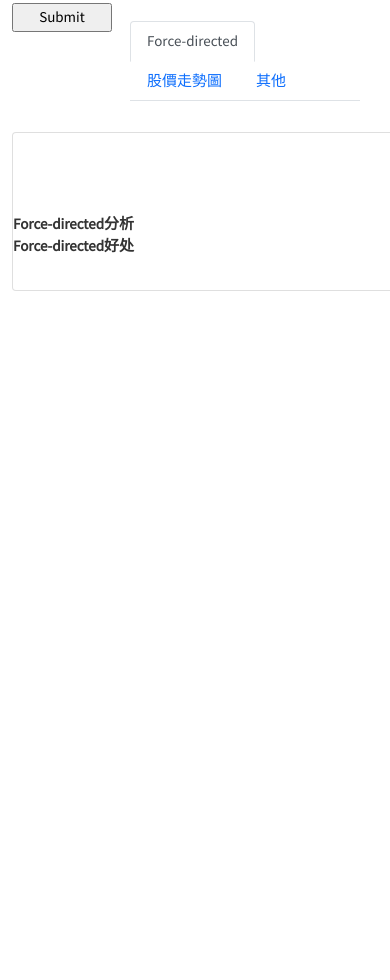
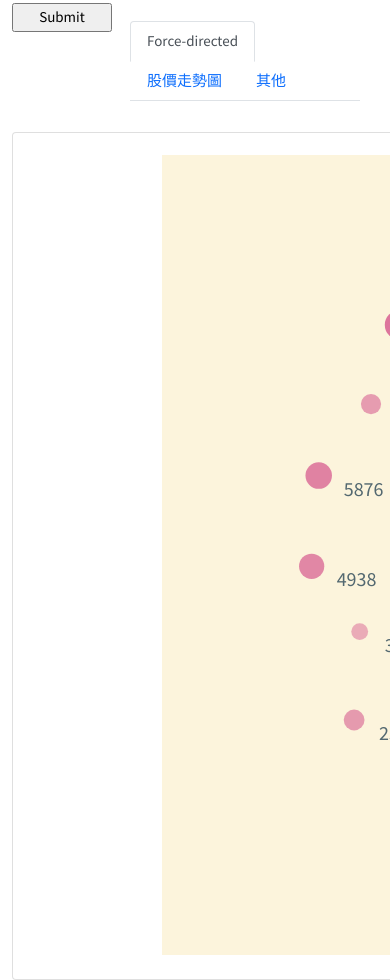
Before and after one commit to weihuang0813/IV_02_FinalProject, a plain HTML site: page index.html in a window 390 px wide. Shown: the part 468-1448 px from the top of the page. Before the commit the page ends 844 px from the top, so only its background shows below. Drawn offline with nearby package versions, Linux system fonts and the light colour scheme.

Commit message:
force_direct_graph

```diff
--- a/index.html
+++ b/index.html
@@ -54,25 +54,15 @@
       <div class="card" style="width: 1300px" id="HW1">
         <br>
         <h5>
-        <div style=' text-align:center'><span class="badge bg-secondary title;"> Force-directed</span></div></h5>
-        <center>
-          <img src="original.png" width="500px" alt="...">
-        </center>
         <figure class="text-center">
           <!-- <div class="card-body">
             <h5 class="card-title">原始圖表</h5>
           </div> -->
           <div id="expl">
-            <center>
             <div id="inner-expl">
-              <p align="left">
-                <b> Force-directed分析</b>
-                <br>
-                Force-directed好处
-                <br>
-              </p>
-            </div>
-          </center>
+                <div class="col-md-6">
+                <div class="chart5"></div>
+                </div>
           </div>
         </figure>
       </div>
@@ -137,10 +127,10 @@
     </div>
 
   </div>
-  <script src="https://d3js.org/d3.v3.js" charset="utf-8"></script>
-  <script src="./index.js"></script>
-  <script src="https://d3js.org/d3.v4.js" charset="utf-8"></script>
-  <script src="./HW3.js"></script>
+  <script src='https://cdnjs.cloudflare.com/ajax/libs/jquery/2.1.3/jquery.min.js'></script>
+  <script src='https://cdnjs.cloudflare.com/ajax/libs/d3/3.5.5/d3.min.js'></script>
+  <script src='https://maxcdn.bootstrapcdn.com/bootstrap/3.3.5/js/bootstrap.min.js'></script><script  src="./script.js"></script>
+
 
 
 
```
